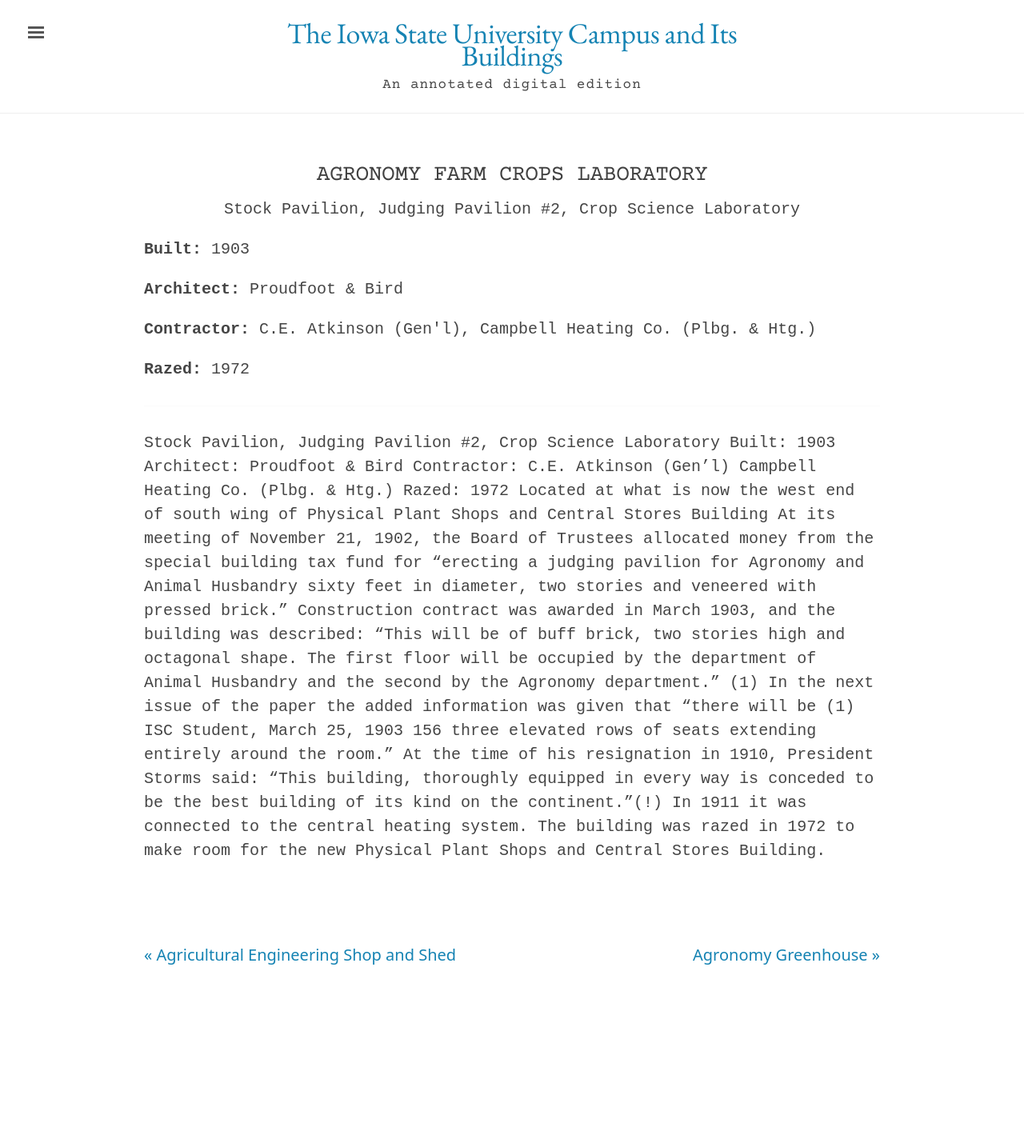
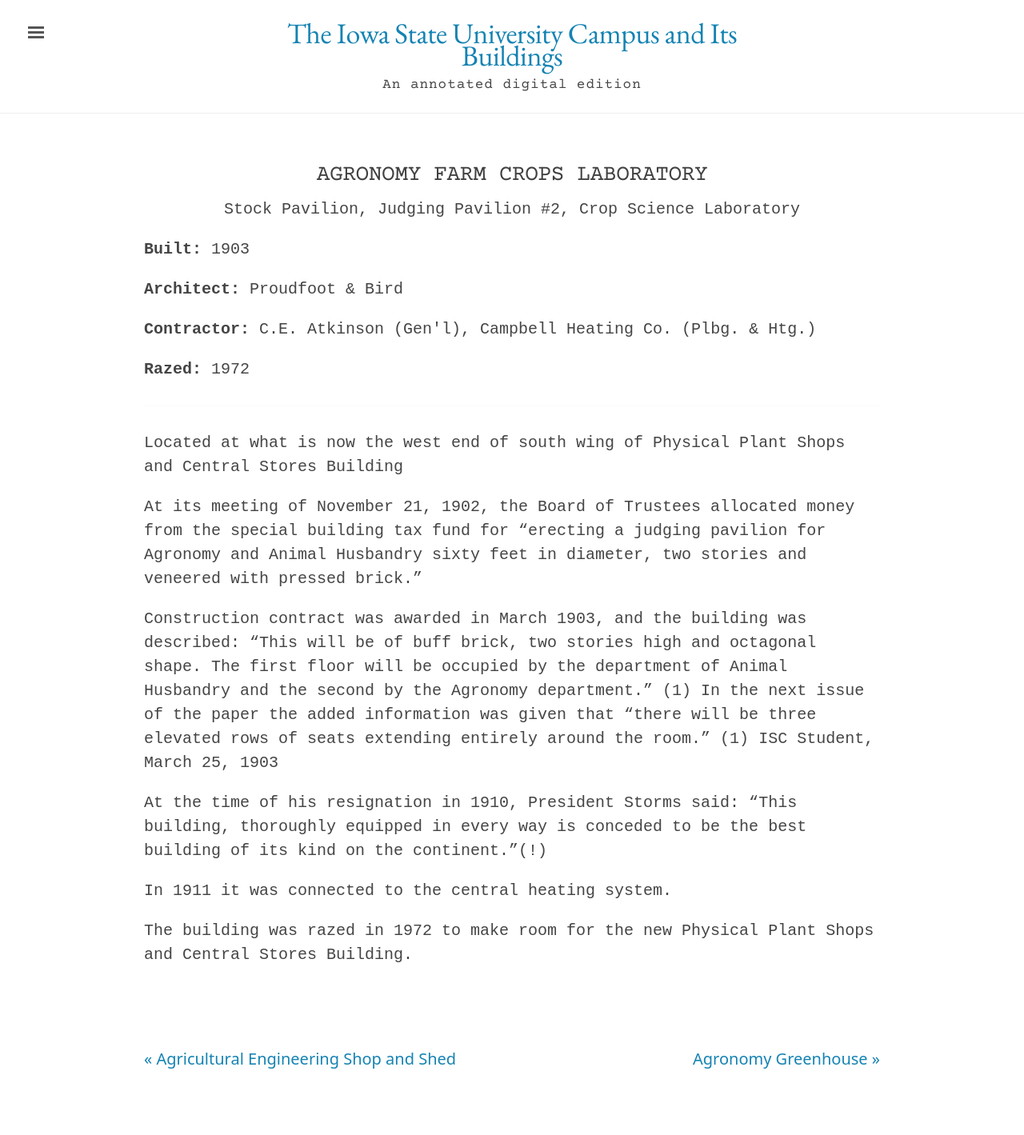
Before and after one commit to emanderson811/day-edition, a Jekyll site: the page built from _texts/buildings/005day-agronomy-crop-lab.md, in a window 1280 px wide. Shown: the whole page at 80% size. Built offline with Jekyll 4.4.1, drawn with Linux system fonts in a browser that asks for light colours; before the commit the page ends 1289 px from its top, so only the background shows below that.

Commit message:
Update 005day-agronomy-crop-lab.md

```diff
--- a/_texts/buildings/005day-agronomy-crop-lab.md
+++ b/_texts/buildings/005day-agronomy-crop-lab.md
@@ -20,16 +20,15 @@
 
 ---
 
-Stock Pavilion, Judging Pavilion #2,
-Crop Science Laboratory
-Built: 1903 Architect: Proudfoot & Bird Contractor: C.E. Atkinson (Gen'l)
-Campbell Heating Co. (Plbg. & Htg.) Razed: 1972
 Located at what is now the west end of south wing of Physical Plant Shops and Central Stores Building
+
 At its meeting of November 21, 1902, the Board of Trustees allocated money from the special building tax fund for "erecting a judging pavilion for Agronomy and Animal Husbandry sixty feet in diameter, two stories and veneered with pressed brick."
-Construction contract was awarded in March 1903, and the building was described: "This will be of buff brick, two stories high and octagonal shape. The first floor will be occupied by the department of Animal Husbandry and the second by the Agronomy department." (1) In the next issue of the paper the added information was given that "there will be
+
+Construction contract was awarded in March 1903, and the building was described: "This will be of buff brick, two stories high and octagonal shape. The first floor will be occupied by the department of Animal Husbandry and the second by the Agronomy department." (1) In the next issue of the paper the added information was given that "there will be three elevated rows of seats extending entirely around the room."
 (1) ISC Student, March 25, 1903
-156
-three elevated rows of seats extending entirely around the room."
+
 At the time of his resignation in 1910, President Storms said: "This building, thoroughly equipped in every way is conceded to be the best building of its kind on the continent."(!)
+
 In 1911 it was connected to the central heating system.
+
 The building was razed in 1972 to make room for the new Physical Plant Shops and Central Stores Building.
```
